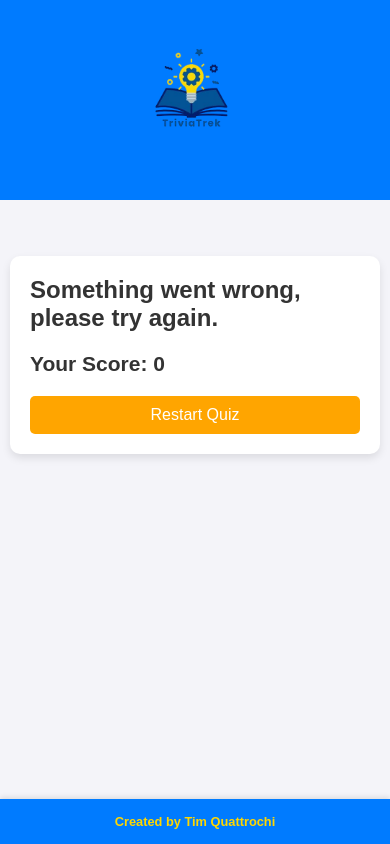
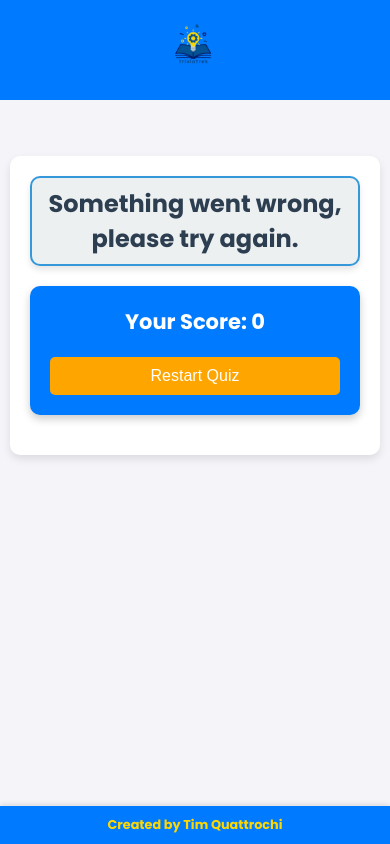
Before and after one commit to Tim-Quattrochi/TriviaTrek, a plain HTML site: page index.html in a window 390 px wide. Both pictures are taken after a click on the button "Next Question". Drawn offline with Linux system fonts and the light colour scheme; no server answers.

Commit message:
improved styling, hide elements in css and not js

```diff
--- a/main.js
+++ b/main.js
@@ -88,16 +88,16 @@ nextButton.addEventListener("click", () => {
 });
 
 function showResults() {
-  resultContainer.style.display = "block";
+  resultContainer.classList.remove("hidden");
   scoreDisplay.textContent = score;
-  nextButton.style.display = "none";
+  nextButton.classList.add("hidden");
 }
 
 restartButton.addEventListener("click", () => {
   score = 0;
   currentQuestionIdx = 0;
-  resultContainer.style.display = "none";
-  nextButton.style.display = "inline-block";
+  resultContainer.classList.add("hidden");
+  nextButton.classList.remove("hidden");
   fetchQuestions();
 });
 
--- a/styles.css
+++ b/styles.css
@@ -1,3 +1,5 @@
+@import url("https://fonts.googleapis.com/css2?family=Poppins:wght@400;500;600;700&display=swap");
+
 * {
   margin: 0;
   padding: 0;
@@ -5,14 +7,14 @@
 }
 
 body {
-  font-family: Arial, sans-serif;
+  font-family: "Poppins", sans-serif;
   background-color: #f4f4f9;
   color: #333;
   display: flex;
   flex-direction: column;
   align-items: center;
   height: 100vh;
-  justify-content: flex-start;
+  justify-content: space-between;
   padding: 0 10px;
 }
 
@@ -20,10 +22,10 @@ body {
   display: flex;
   justify-content: center;
   background-color: #007bff;
-  padding: 10px;
+  padding: 5px;
   margin-bottom: 15%;
   width: 100vw;
-  height: clamp(200px, 20%, 400px);
+  height: 120px;
 }
 
 .logo {
@@ -39,11 +41,31 @@ body {
   box-shadow: 0 4px 8px rgba(0, 0, 0, 0.1);
   width: 100%;
   max-width: 600px;
+  margin-bottom: auto;
 }
 
 #questionContainer h2 {
   font-size: 1.5rem;
   margin-bottom: 20px;
+}
+
+#questionText {
+  font-size: 1.5rem;
+  font-weight: bold;
+  color: #2c3e50;
+  text-align: center;
+  margin-bottom: 20px;
+  padding: 10px;
+  border: 2px solid #3498db;
+  border-radius: 10px;
+  background-color: #ecf0f1;
+  box-shadow: 0 4px 6px rgba(0, 0, 0, 0.1);
+  transition: all 0.3s ease-in-out;
+}
+
+#questionText:hover {
+  background-color: #3498db;
+  color: #ffffff;
 }
 
 #answerOptions {
@@ -75,6 +97,24 @@ body {
   background-color: #007bff;
   color: white;
   border: 2px solid #0056b3;
+}
+
+#resultContainer {
+  display: flex;
+  flex-direction: column;
+  align-items: center;
+  justify-content: center;
+  background-color: #007bff;
+  color: white;
+  padding: 20px;
+  border-radius: 10px;
+  box-shadow: 0 4px 8px rgba(0, 0, 0, 0.2);
+  margin: 20px auto;
+  max-width: 400px;
+}
+
+#resultContainer.hidden {
+  display: none;
 }
 
 button {
@@ -117,8 +157,7 @@ footer {
   padding: 15px 10px;
   width: 100vw;
   box-shadow: 0 -2px 5px rgba(0, 0, 0, 0.1);
-  position: absolute;
-  bottom: 0;
+  margin-top: auto;
 }
 
 footer a {
@@ -134,13 +173,55 @@ footer a:hover {
 }
 
 @media (max-width: 600px) {
+  body {
+    font-size: 14px;
+  }
+  #quizHeader {
+    height: 100px;
+  }
+
+  #questionText {
+    font-size: 1.2rem;
+    padding: 8px;
+  }
+  #answerOptions li {
+    font-size: 1rem;
+    padding: 12px;
+  }
+  footer {
+    padding: 10px 5px;
+  }
   footer span {
     font-size: 0.8rem;
   }
 }
 
-@media (max-width: 600px) {
-  body {
-    font-size: 14px;
+@media (min-width: 601px) and (max-width: 1024px) {
+  #quizHeader {
+    height: 150px;
+  }
+
+  #questionText {
+    font-size: 1.3rem;
+  }
+
+  #answerOptions li {
+    font-size: 1.2rem;
+    padding: 14px;
   }
 }
+
+@media (min-width: 1025px) {
+  #quizHeader {
+    height: 180px;
+  }
+
+  #questionText {
+    font-size: 1.5rem;
+  }
+
+  #answerOptions li {
+    font-size: 1.4rem;
+    padding: 16px;
+  }
+}
```
